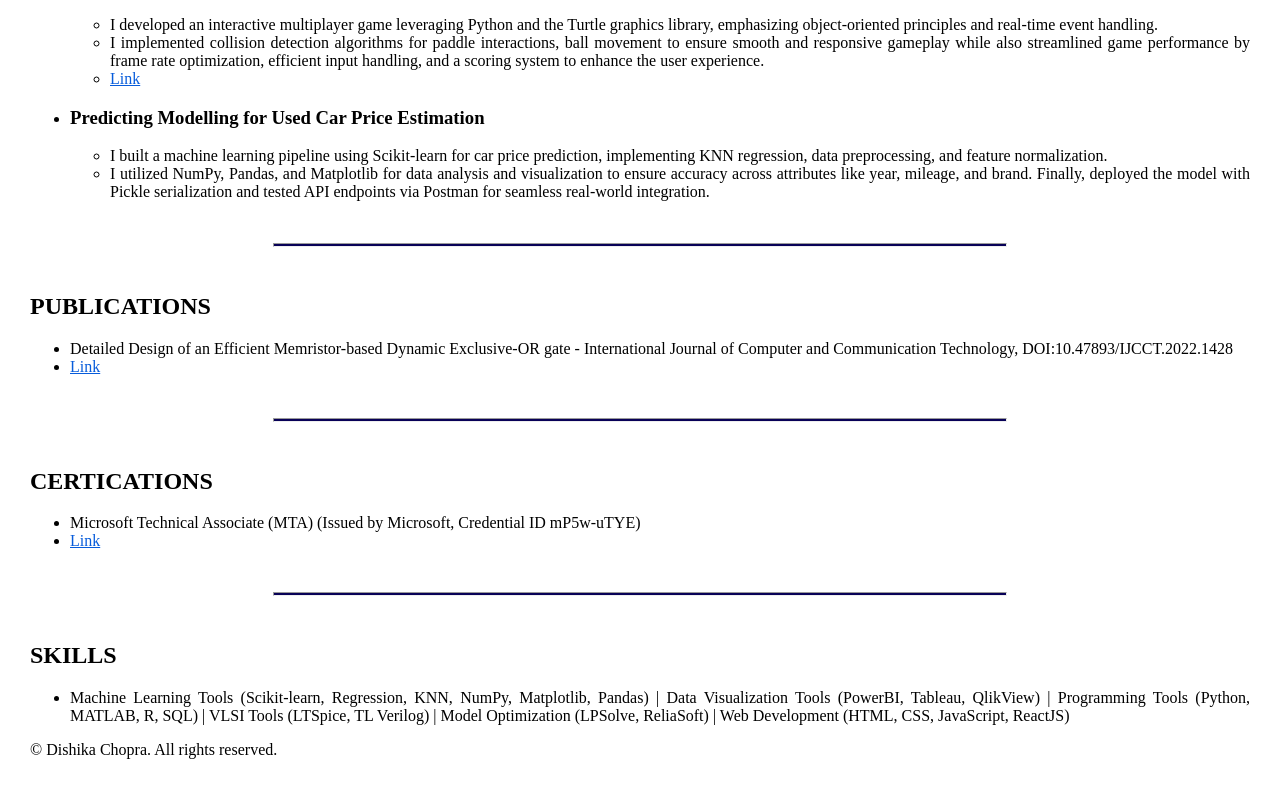
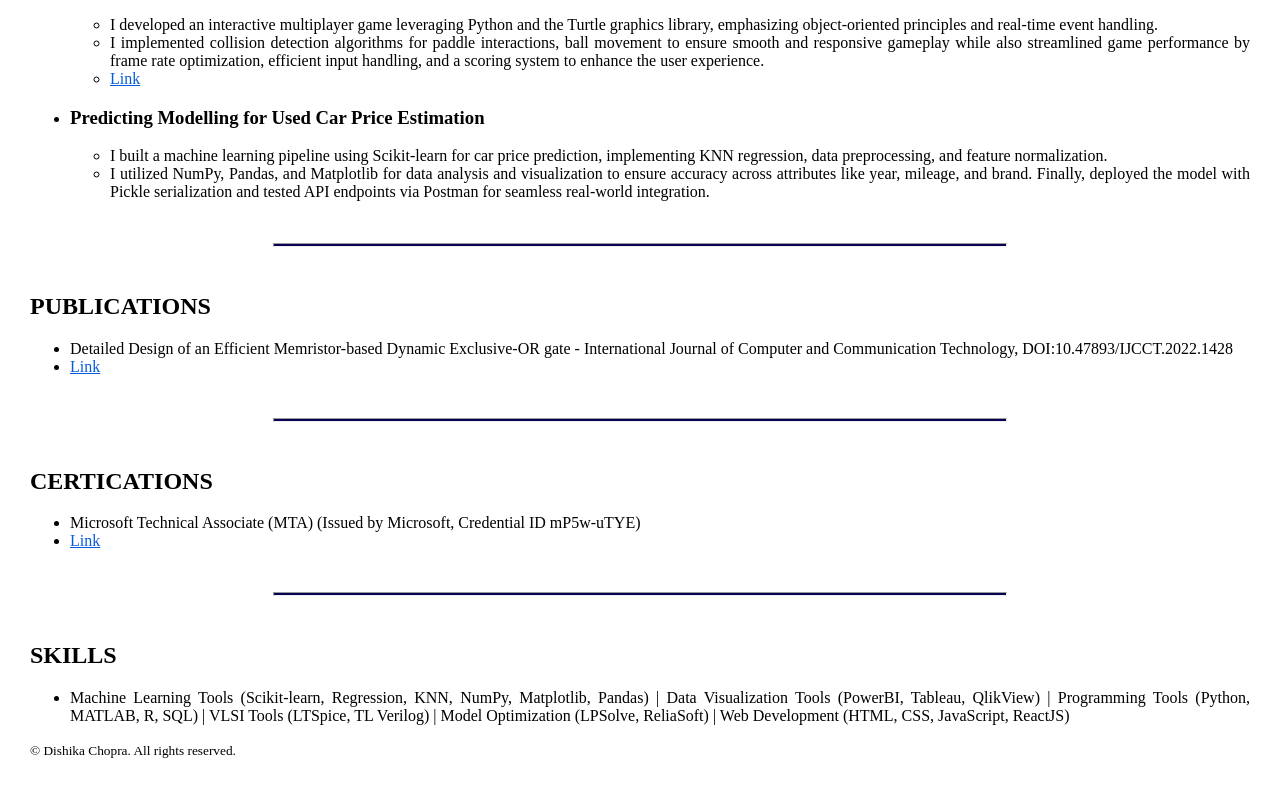
Before and after one commit to Dishika31/Resume, a plain HTML site: page index.html in a window 1280 px wide. Shown: the part 1885-2674 px from the top of the page. Drawn offline with Linux system fonts and the light colour scheme.

Commit message:
Update index.html

```diff
--- a/index.html
+++ b/index.html
@@ -114,6 +114,10 @@
     <ul>
         <li>Machine Learning Tools (Scikit-learn, Regression, KNN, NumPy, Matplotlib, Pandas) | Data Visualization Tools (PowerBI, Tableau, QlikView) | Programming Tools (Python, MATLAB, R, SQL) | VLSI Tools (LTSpice, TL Verilog) | Model Optimization (LPSolve, ReliaSoft) | Web Development (HTML, CSS, JavaScript, ReactJS)</li>
     </ul>
-    <p> © Dishika Chopra. All rights reserved.</p>
+    <footer>
+        <small>
+            © Dishika Chopra. All rights reserved.
+        </small>
+    </footer>
 </body>
 </html>
```
